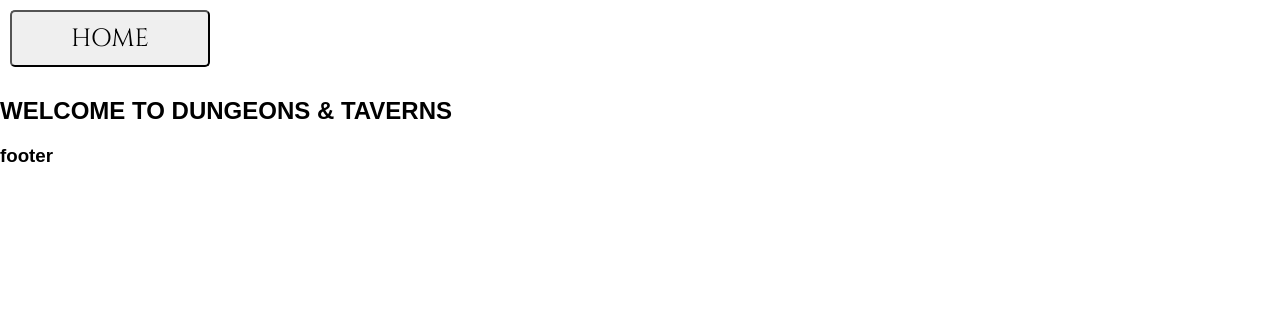
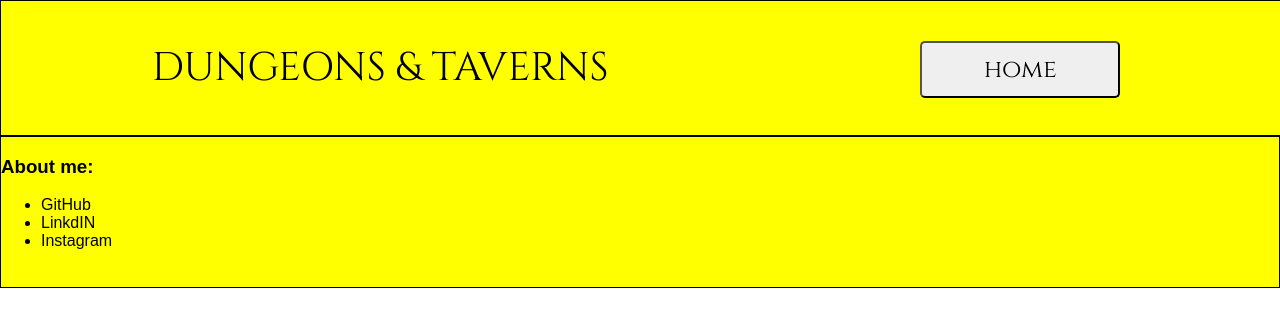
Before and after one commit to williamcd/project_4, a React (Create React App) app in the folder client/: page /shops/1/items/1 in a window 1280 px wide. Shown: the top 326 px of the page. Built offline with nearby package versions, Linux system fonts and the light colour scheme.

Commit message:
css work

```diff
--- a/client/src/components/Footer.js
+++ b/client/src/components/Footer.js
@@ -1,13 +1,25 @@
 import React, { Component } from 'react'
+import styled from 'styled-components'
 
 class Footer extends Component {
     render() {
         return (
-            <div>
-                <h3>footer</h3>
-            </div>
+            <FooterStyle>
+                <h3>About me:</h3>
+                <ul>
+                    <li>GitHub</li>
+                    <li>LinkdIN</li>
+                    <li>Instagram</li>
+                </ul>
+            </FooterStyle>
         );
     }
 }
 
 export default Footer
+
+const FooterStyle = styled.div`
+    border: 1px solid black;
+    background-color: yellow;
+    height: 150px;
+`
--- a/client/src/components/NavBar.js
+++ b/client/src/components/NavBar.js
@@ -1,17 +1,34 @@
 import React, { Component } from 'react'
 import { Link } from "react-router-dom"
+import styled from 'styled-components'
 
 class NavBar extends Component {
     render() {
         return (
-            <div>
+            <NavStyle>
+                <div>
+                    <p>DUNGEONS & TAVERNS</p>
+                </div>
                 <Link to="/shops">
-                    <button>HOME</button>
+                    <ButtonStyle>home</ButtonStyle>
                 </Link>
-                <h2>WELCOME TO DUNGEONS & TAVERNS</h2>
-            </div>
+            </NavStyle>
         );
     }
 }
 
 export default NavBar
+
+const NavStyle = styled.div`
+    border: 1px solid black;
+    background-color: yellow;
+    font-size: 40px;
+    font-family: Cinzel;
+    width: 100%;
+    display: flex;
+    justify-content: space-around;
+    flex-direction: row;
+`
+const ButtonStyle = styled.button`
+    margin-top: 18%;
+`
--- a/client/src/components/item/ItemCard.js
+++ b/client/src/components/item/ItemCard.js
@@ -18,7 +18,7 @@ class ItemCard extends Component {
                     <br />
                     Category: {this.props.item.category}
                 </p>
-                <button onClick={this.deleteItem}>delete {this.props.item.name}</button>
+                <button onClick={this.deleteItem}>X</button>
             </div>
         );
     }
--- a/client/src/components/item/ItemList.js
+++ b/client/src/components/item/ItemList.js
@@ -4,20 +4,19 @@ import ItemForm from './ItemForm'
 import axios from 'axios'
 
 class ItemList extends Component {
-    getNewItem = async () => {
-        const rand = 1 + Math.random() * (38 - 1)
-        const response = await axios.get(`http://www.dnd5eapi.co/api/equipment/${rand}`)
-        const name = response.data.name
-        const cost = response.data.cost.quantity
-        const category = response.data.weapon_range
-        const payload = {name: name, cost: cost, category: category}
-        const res = await axios.post(`/api/shops/${this.props.shopId}/items`, payload)
-        this.props.getShop()
-    }
+    // getNewItem = async () => {
+    //     const rand = 1 + Math.random() * (38 - 1)
+    //     const response = await axios.get(`http://www.dnd5eapi.co/api/equipment/${rand}`)
+    //     const name = response.data.name
+    //     const cost = response.data.cost.quantity
+    //     const category = response.data.weapon_range
+    //     const payload = {name: name, cost: cost, category: category}
+    //     const res = await axios.post(`/api/shops/${this.props.shopId}/items`, payload)
+    //     this.props.getShop()
+    // }
     render() {
         return (
             <div>
-                <button onClick={this.getNewItem}>new item</button>
                 {this.props.items.map((item, i) => {
                     return (
                         <ItemCard refreshItems={this.props.refreshItems} shopId={this.props.shopId} key={i} item={item} />
--- a/client/src/components/shop/ShopForm.js
+++ b/client/src/components/shop/ShopForm.js
@@ -16,15 +16,18 @@ class ShopForm extends Component {
         return (
             <FormStyle>
                 <form onSubmit={this.props.createShop}>
-                    <input onChange={this.props.handleChange}
+                    <InputStyle onChange={this.props.handleChange}
                             placeholder="name" type="text"
                             name="name" value={this.props.newShop.name} />
-                    <input onChange={this.props.handleChange}
+                    <br />
+                    <InputStyle onChange={this.props.handleChange}
+                            placeholder="photo_url" type="text"
+                            name="photo_url" value={this.props.newShop.photo_url} />
+                    <br />
+                    <InputStyle onChange={this.props.handleChange}
                             placeholder="description" type="text"
                             name="description" value={this.props.newShop.description} />
-                    <input onChange={this.props.handleChange}
-                            placeholder="photo_url" type="text"
-                            name="photo_url" value={this.props.newShop.photo_url} />
+                    <br />
                     <button>save</button><button onClick={this.props.cancel} >cancel</button>
                 </form>
             </FormStyle>
@@ -47,3 +50,8 @@ const FormStyle = styled.div`
         height: 50%;
     }
 `
+const InputStyle = styled.input`
+    width: 500px;
+    height: 60px;
+    font-size: 25px;
+`
--- a/client/src/components/shop/ShopList.js
+++ b/client/src/components/shop/ShopList.js
@@ -53,7 +53,6 @@ class ShopList extends Component {
                     </div>
                     :
                     <button onClick={this.toggleShopForm}>new shop</button>}
-
             </div>
         );
     }
--- a/client/src/components/shop/ShopView.js
+++ b/client/src/components/shop/ShopView.js
@@ -47,16 +47,28 @@ class ShopView extends Component {
         this.setState({ editForm: false })
         this.getShop()
     }
+    getNewItem = async () => {
+        const rand = 1 + Math.random() * (38 - 1)
+        const response = await axios.get(`http://www.dnd5eapi.co/api/equipment/${rand}`)
+        const name = response.data.name
+        const cost = response.data.cost.quantity
+        const category = response.data.weapon_range
+        const payload = {name: name, cost: cost, category: category}
+        const res = await axios.post(`/api/shops/${this.state.shop.id}/items`, payload)
+        this.getShop()
+    }
     render() {
         return (
             <div>
+                <h1>{this.state.shop.name}</h1>
+                <p>{this.state.shop.description}</p>
+                <img src={this.state.shop.photo_url} />
+                <br />
+                <button onClick={this.getNewItem}>new item</button>
                 <button onClick={this.toggleEditForm}>edit shop</button>
                 <button onClick={this.toggleDeleteConfirm}>delete shop</button>
                 {this.state.editForm ? <ShopEditForm handleChange={this.handleChange} saveShop={this.saveShop} shop={this.state.shop} cancel={this.cancelEdit} /> : null}
                 {this.state.deleteConfirm ? <ShopDeleteConfirm deleteShop={this.deleteShop} cancel={this.toggleDeleteConfirm} /> : null}
-                <h1>{this.state.shop.name}</h1>
-                <p>{this.state.shop.description}</p>
-                <img src={this.state.shop.photo_url} />
                 <ItemList shopId={this.props.match.params.id} getShop={this.getShop} refreshItems={this.getShop} shopId={this.props.match.params.id} items={this.state.items} getNewItem={this.getNewItem} />
             </div>
         );
```
